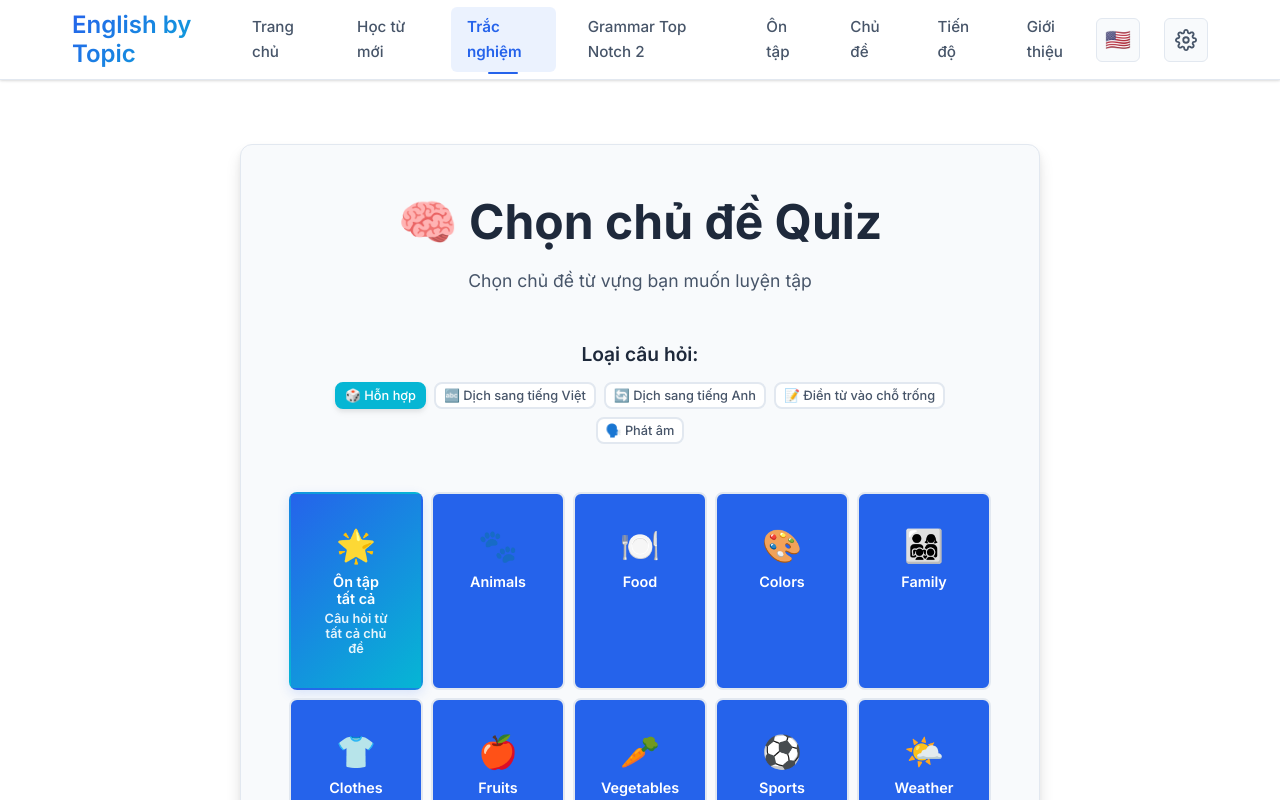
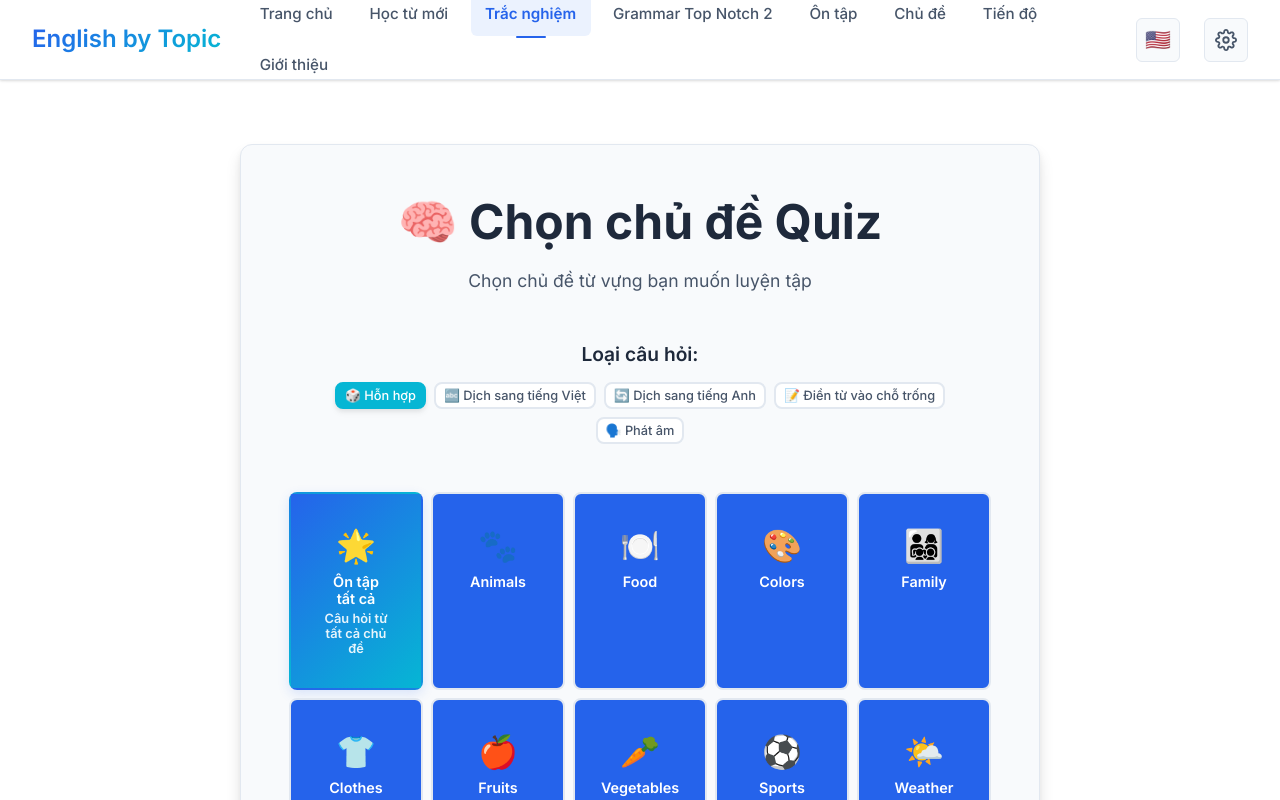
Before and after one commit to nhdinhdev03/english-by-topic, a React (Vite) app in the folder english-topic-web/: page /quiz in a window 1280 px wide. Shown: the top 800 px of the page. Built offline with nearby package versions, Linux system fonts and the light colour scheme.

Commit message:
tối ưu

```diff
--- a/english-topic-web/src/Layouts/Header/Header.scss
+++ b/english-topic-web/src/Layouts/Header/Header.scss
@@ -1,5 +1,5 @@
-@use '../../styles/responsive.scss' as *;
-@use '../../components/ThemeToggle/ThemeToggle.scss';
+@use "../../styles/responsive.scss" as *;
+@use "../../components/ThemeToggle/ThemeToggle.scss";
 
 // ========================================
 // MODERN RESPONSIVE HEADER DESIGN
@@ -15,7 +15,11 @@
   z-index: 1000;
   border-bottom: 1px solid var(--border-color);
   transition: var(--transition);
-  height: 70px;
+  height: 60px;
+
+  @include respond-to(md) {
+    height: 70px;
+  }
 
   @include respond-to(lg) {
     height: 80px;
@@ -23,7 +27,7 @@
 
   // Glassmorphism effect
   &::before {
-    content: '';
+    content: "";
     position: absolute;
     top: 0;
     left: 0;
@@ -40,16 +44,19 @@
   justify-content: space-between;
   align-items: center;
   height: 100%;
-  max-width: 1200px;
+  max-width: 1400px;
   margin: 0 auto;
-  padding: 0 var(--space-md);
+  padding: 0 0.75rem;
+  gap: 0.5rem;
 
   @include respond-to(md) {
     padding: 0 var(--space-lg);
+    gap: var(--space-md);
   }
 
   @include respond-to(lg) {
     padding: 0 var(--space-xl);
+    gap: var(--space-lg);
   }
 }
 
@@ -61,18 +68,28 @@
   text-decoration: none;
   color: var(--text-primary);
   font-weight: 700;
-  font-size: 1.25rem;
+  font-size: 1.1rem;
   transition: var(--transition);
+  flex-shrink: 0;
 
   h2 {
     margin: 0;
     font-size: inherit;
-    background: linear-gradient(135deg, var(--primary-color), var(--accent-color));
+    background: linear-gradient(
+      135deg,
+      var(--primary-color),
+      var(--accent-color)
+    );
     -webkit-background-clip: text;
     -webkit-text-fill-color: transparent;
     background-clip: text;
+    white-space: nowrap;
 
     @include respond-to(md) {
+      font-size: 1.35rem;
+    }
+
+    @include respond-to(lg) {
       font-size: 1.5rem;
     }
   }
@@ -89,7 +106,7 @@
 .nav {
   @include respond-below(lg) {
     position: fixed;
-    top: 70px;
+    top: 60px;
     left: 0;
     right: 0;
     background: var(--background-primary);
@@ -99,12 +116,19 @@
     visibility: hidden;
     transition: var(--transition-spring);
     border-bottom: 1px solid var(--border-color);
+    max-height: calc(100vh - 60px);
+    overflow-y: auto;
 
     &.nav-open {
       transform: translateY(0);
       opacity: 1;
       visibility: visible;
     }
+  }
+
+  @include respond-to(md) {
+    top: 70px;
+    max-height: calc(100vh - 70px);
   }
 
   @include respond-to(lg) {
@@ -114,21 +138,28 @@
     transform: none;
     opacity: 1;
     visibility: visible;
+    max-height: none;
+    overflow-y: visible;
   }
 }
 
 .nav-list {
   list-style: none;
   margin: 0;
-  padding: var(--space-lg) 0;
+  padding: var(--space-md) 0;
   display: flex;
   flex-direction: column;
   gap: 0;
 
   @include respond-to(lg) {
     flex-direction: row;
-    gap: var(--space-md);
+    gap: 0.3rem;
     padding: 0;
+    flex-wrap: wrap;
+  }
+
+  @include respond-to(xl) {
+    gap: 0.5rem;
   }
 }
 
@@ -153,10 +184,40 @@
   font-size: 0.95rem;
   transition: var(--transition);
   position: relative;
+  white-space: nowrap;
+
+  // Full name / Short name switching
+  .nav-link-short {
+    display: none;
+  }
 
   @include respond-to(lg) {
-    padding: var(--space-sm) var(--space-md);
+    padding: 0.5rem 0.7rem;
     border-radius: var(--border-radius);
+    font-size: 0.875rem;
+
+    // Show short name on smaller large screens
+    .nav-link-full {
+      display: none;
+    }
+
+    .nav-link-short {
+      display: inline;
+    }
+  }
+
+  @include respond-to(xl) {
+    padding: 0.6rem 0.9rem;
+    font-size: 0.95rem;
+
+    // Show full name on extra large screens
+    .nav-link-full {
+      display: inline;
+    }
+
+    .nav-link-short {
+      display: none;
+    }
   }
 
   // Hover effect
@@ -179,7 +240,7 @@
       background: rgba(59, 130, 246, 0.1);
 
       &::after {
-        content: '';
+        content: "";
         position: absolute;
         bottom: -2px;
         left: 50%;
@@ -206,21 +267,29 @@
 .header-actions {
   display: flex;
   align-items: center;
-  gap: var(--space-sm);
+  gap: 0.3rem;
+  flex-shrink: 0;
 
   @include respond-to(md) {
+    gap: 0.5rem;
+  }
+
+  @include respond-to(lg) {
     gap: var(--space-md);
   }
 }
 
 .language-indicator {
-  font-size: 1.2rem;
-  padding: var(--space-xs) var(--space-sm);
+  font-size: 1.1rem;
+  padding: 0.3rem 0.5rem;
   border-radius: var(--border-radius);
   transition: var(--transition);
   cursor: pointer;
   background: var(--background-secondary);
   border: 1px solid var(--border-color);
+  display: flex;
+  align-items: center;
+  justify-content: center;
 
   &:hover {
     transform: scale(1.1);
@@ -228,6 +297,11 @@
   }
 
   @include respond-to(md) {
+    font-size: 1.2rem;
+    padding: var(--space-xs) var(--space-sm);
+  }
+
+  @include respond-to(lg) {
     font-size: 1.3rem;
     padding: var(--space-sm);
   }
@@ -237,11 +311,19 @@
   display: flex;
   align-items: center;
   justify-content: center;
-  width: 40px;
-  height: 40px;
+  width: 36px;
+  height: 36px;
   color: var(--text-secondary);
   text-decoration: none;
   border-radius: var(--border-radius);
+  transition: var(--transition);
+  background: var(--background-secondary);
+  border: 1px solid var(--border-color);
+
+  @include respond-to(md) {
+    width: 40px;
+    height: 40px;
+  }
   transition: var(--transition);
   border: 1px solid transparent;
 
@@ -345,14 +427,20 @@
   display: flex;
   flex-direction: column;
   justify-content: space-around;
-  width: 32px;
-  height: 32px;
-  background: transparent;
-  border: none;
+  width: 36px;
+  height: 36px;
+  background: var(--background-secondary);
+  border: 1px solid var(--border-color);
   cursor: pointer;
-  padding: 4px;
+  padding: 6px;
   transition: var(--transition);
-  border-radius: var(--border-radius-sm);
+  border-radius: var(--border-radius);
+
+  @include respond-to(md) {
+    width: 40px;
+    height: 40px;
+    padding: 8px;
+  }
 
   @include respond-to(lg) {
     display: none;
@@ -360,7 +448,7 @@
 
   &:hover {
     background: var(--hover-overlay);
-    transform: scale(1.1);
+    transform: scale(1.05);
   }
 
   &:focus-visible {
@@ -419,13 +507,18 @@
 // Loading state for header
 .header.loading {
   &::after {
-    content: '';
+    content: "";
     position: absolute;
     top: 0;
     left: 0;
     width: 100%;
     height: 2px;
-    background: linear-gradient(90deg, transparent, var(--primary-color), transparent);
+    background: linear-gradient(
+      90deg,
+      transparent,
+      var(--primary-color),
+      transparent
+    );
     animation: loading-bar 2s infinite;
   }
 }
@@ -464,6 +557,38 @@
 
   .nav-link {
     padding: var(--space-sm) var(--space-lg);
+  }
+}
+
+// ========================================
+// DARK MODE ENHANCEMENTS
+// ========================================
+
+:root[data-theme="dark"] {
+  .header {
+    box-shadow: 0 2px 8px rgba(0, 0, 0, 0.4);
+    border-bottom-color: rgba(255, 255, 255, 0.1);
+  }
+
+  .nav-link {
+    &.active {
+      background: rgba(59, 130, 246, 0.15);
+    }
+
+    &:hover {
+      background: rgba(255, 255, 255, 0.08);
+    }
+  }
+
+  .settings-link,
+  .language-indicator,
+  .menu-toggle {
+    background: rgba(255, 255, 255, 0.05);
+    border-color: rgba(255, 255, 255, 0.1);
+
+    &:hover {
+      background: rgba(255, 255, 255, 0.1);
+    }
   }
 }
 
--- a/english-topic-web/src/Layouts/Header/index.jsx
+++ b/english-topic-web/src/Layouts/Header/index.jsx
@@ -65,8 +65,12 @@ const Header = () => {
                     isActiveRoute(route.path) ? "active" : ""
                   }`}
                   onClick={() => setIsMenuOpen(false)}
+                  title={route.name}
                 >
-                  {route.name}
+                  <span className="nav-link-full">{route.name}</span>
+                  {route.shortName && (
+                    <span className="nav-link-short">{route.shortName}</span>
+                  )}
                 </Link>
               </li>
             ))}
@@ -74,7 +78,7 @@ const Header = () => {
         </nav>
 
         <div className="header-actions">
-          <Link to="/settings"  aria-label="Cài đặt">
+          <Link to="/settings" aria-label="Cài đặt">
             <span
               className="language-indicator"
               title={`Ngôn ngữ: ${supportedLanguages[language]?.name}`}
--- a/english-topic-web/src/Router/index.jsx
+++ b/english-topic-web/src/Router/index.jsx
@@ -32,6 +32,7 @@ export const publicRoutes = [
     path: "/grammar-quiz",
     element: GrammarQuiz,
     name: "Grammar Top Notch 2",
+    shortName: "Grammar TN2",
   },
   {
     path: "/review",
```
